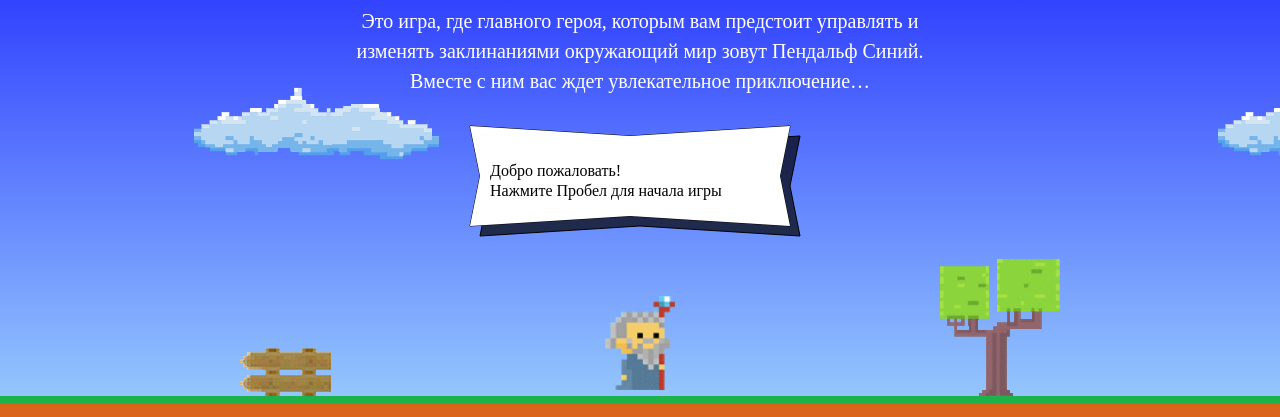
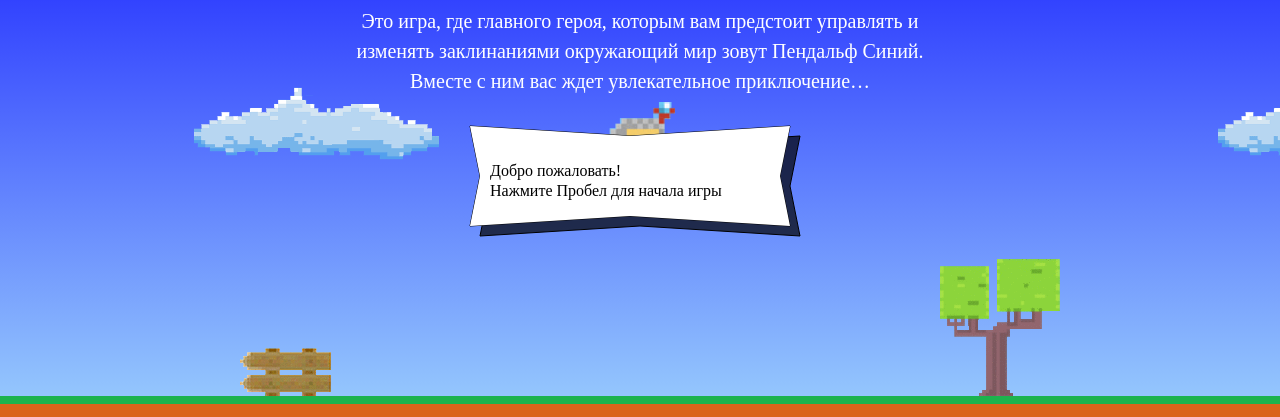
Before and after one commit to m01key/151240-code-and-magick, a website: page index.html in a window 1280 px wide. Shown: the part 203-620 px from the top of the page. Drawn offline with Linux system fonts and the light colour scheme; a web font is replaced by a local one.

Commit message:
раскомментил забытый код

```diff
--- a/index.html
+++ b/index.html
@@ -195,9 +195,9 @@
   var getWizardX = function(width) {
     return width / 2 - wizardWidth / 2;
   };
-  // var getWizardY = function(height) {
-    // return height / 3 - getWizardHeight();
-  // };
+  var getWizardY = function(height) {
+    return height / 3 - getWizardHeight();
+  };
 
 </script>
 <script src="js/stat.js"></script>
```
